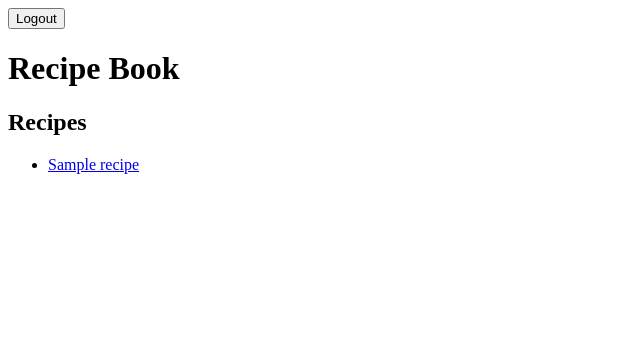
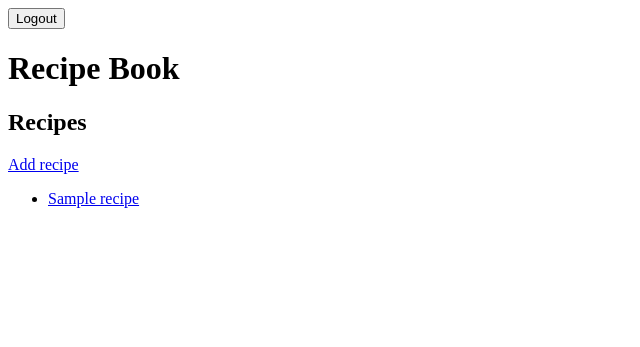
Before and after one commit to DrawdEA/recipebook-diesta-edward, a Django app: page /recipes/list/ in a window 1280 px wide. Shown: the top 347 px of the page, without its empty margins (0-640 px from the left). Run offline with Django 5.2, Linux system fonts and the light colour scheme; a user stored in the database is signed in; tables that the repository leaves empty hold one stand-in row (values such as "Sample post").

Commit message:
feat: add updated form pages, urls, update models

```diff
--- a/recipebook/ledger/templates/recipe_detail.html
+++ b/recipebook/ledger/templates/recipe_detail.html
@@ -8,6 +8,9 @@
     {% if recipe.author %}
         <p>Author: {{ recipe.author.name }}</p>
     {% endif %}
+    {% if user.is_authenticated %}
+        <p><a href="{% url 'ledger:recipe_add_image' recipe.pk %}">Add image</a></p>
+    {% endif %}
     {% for image in recipe.images.all %}
         <img src="{{ image.image.url }}" alt="{{ image.description }}">
     {% endfor %}
--- a/recipebook/ledger/templates/recipe_list.html
+++ b/recipebook/ledger/templates/recipe_list.html
@@ -1,14 +1,16 @@
 {% extends 'base.html' %}
-{% load static %}
 
 {% block page_heading %}Recipes{% endblock %}
 
 {% block content %}
-<ul>
+  {% if user.is_authenticated %}
+    <p><a href="{% url 'ledger:recipe_add' %}">Add recipe</a></p>
+  {% endif %}
+  <ul>
     {% for recipe in recipes %}
-        <li>
-            <a href="{{ recipe.get_absolute_url }}">{{ recipe.name }}</a>
-        </li>
+      <li>
+        <a href="{{ recipe.get_absolute_url }}">{{ recipe.name }}</a>
+      </li>
     {% endfor %}
-</ul>
+  </ul>
 {% endblock %}
--- a/recipebook/ledger/urls.py
+++ b/recipebook/ledger/urls.py
@@ -4,6 +4,8 @@ from . import views
 app_name = 'ledger'
 
 urlpatterns = [
-    path('recipes/list/', views.recipe_list, name='recipe_list'),
-    path('recipe/<int:pk>/', views.recipe_detail, name='recipe_detail'),
+    path("recipes/list/", views.recipe_list, name="recipe_list"),
+    path("recipe/add/", views.recipe_add, name="recipe_add"),
+    path("recipe/<int:pk>/", views.recipe_detail, name="recipe_detail"),
+    path("recipe/<int:pk>/add_image/", views.recipe_add_image, name="recipe_add_image"),
 ]
--- a/recipebook/ledger/views.py
+++ b/recipebook/ledger/views.py
@@ -1,18 +1,48 @@
 from django.contrib.auth.decorators import login_required
-from django.shortcuts import render
-from .models import Recipe
+from django.shortcuts import get_object_or_404, redirect, render
+
+from .forms import RecipeCreateForm, RecipeImageForm
+from .models import Recipe, RecipeImage
 
 
 def recipe_list(request):
     recipes = Recipe.objects.all()
-    ctx = {
-        "recipes": recipes
-    }
+    ctx = {"recipes": recipes}
     return render(request, "recipe_list.html", ctx)
 
 
 @login_required
 def recipe_detail(request, pk):
-    recipe = Recipe.objects.get(pk=pk)
+    recipe = get_object_or_404(Recipe, pk=pk)
     ctx = {"recipe": recipe}
     return render(request, "recipe_detail.html", ctx)
+
+
+@login_required
+def recipe_add(request):
+    if request.method == "POST":
+        form = RecipeCreateForm(request.POST)
+        if form.is_valid():
+            recipe = form.save(commit=False)
+            if hasattr(request.user, "profile"):
+                recipe.author = request.user.profile
+            recipe.save()
+            return redirect("ledger:recipe_list")
+    else:
+        form = RecipeCreateForm()
+    return render(request, "recipe_form.html", {"form": form})
+
+
+@login_required
+def recipe_add_image(request, pk):
+    recipe = get_object_or_404(Recipe, pk=pk)
+    if request.method == "POST":
+        form = RecipeImageForm(request.POST, request.FILES)
+        if form.is_valid():
+            recipe_image = form.save(commit=False)
+            recipe_image.recipe = recipe
+            recipe_image.save()
+            return redirect("ledger:recipe_detail", pk=recipe.pk)
+    else:
+        form = RecipeImageForm()
+    return render(request, "image_form.html", {"form": form, "recipe": recipe})
```
Also changed, not shown: recipebook/ledger/forms.py (added, +14 -0 lines), recipebook/ledger/templates/image_form.html (added, +14 -0 lines), recipebook/ledger/templates/recipe_form.html (added, +13 -0 lines).
